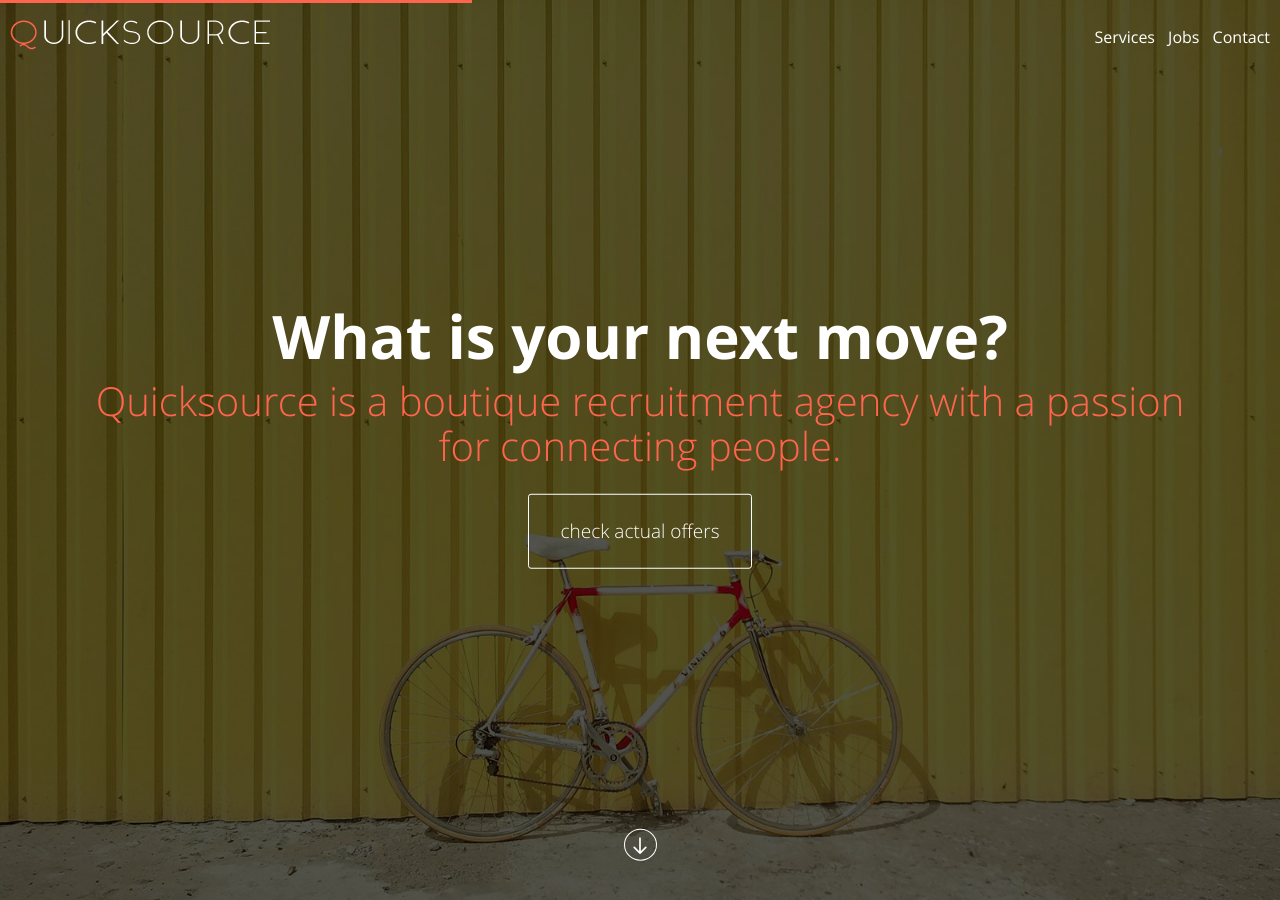
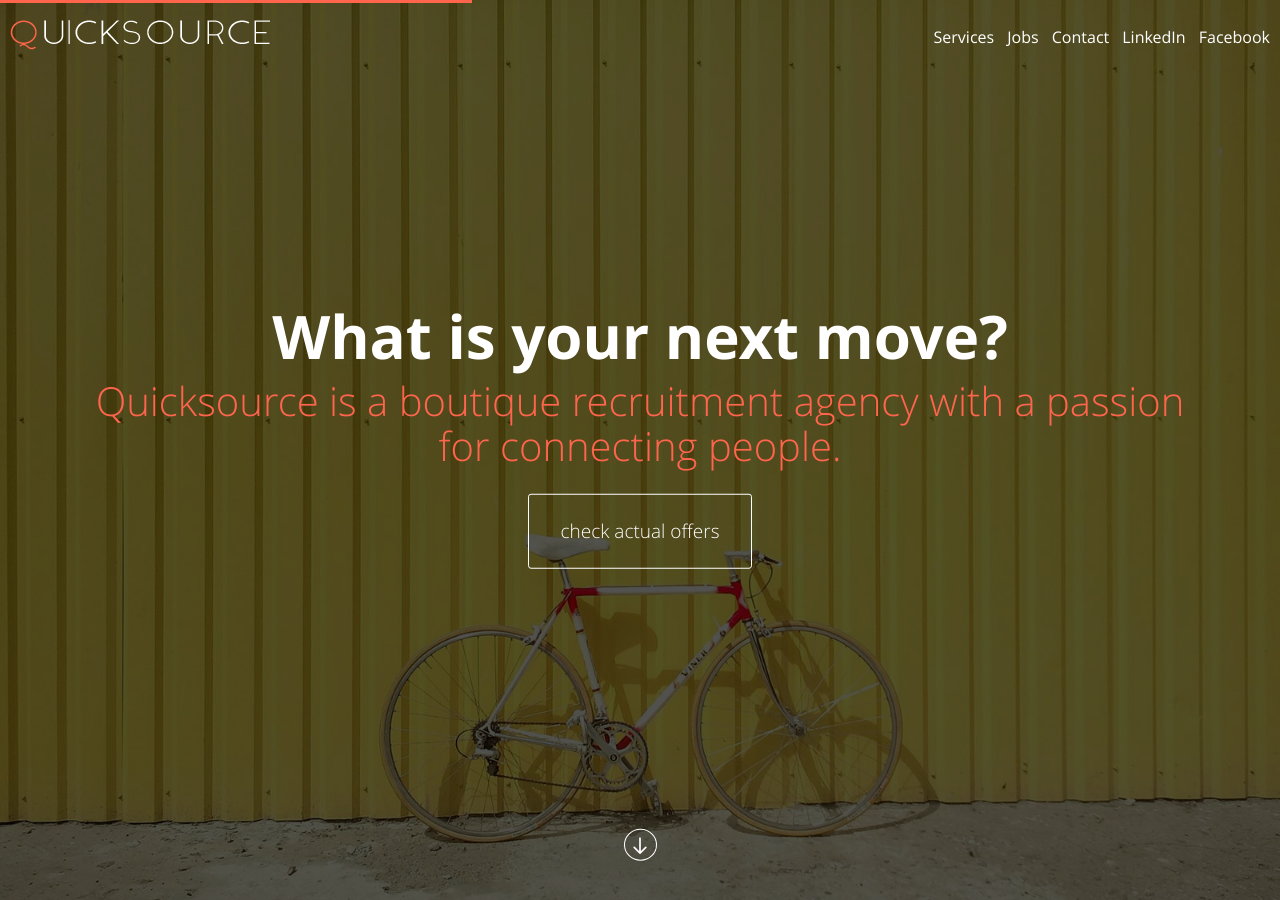
Before and after one commit to lukasborawski/quicksource.github.io, a Jekyll site: the page built from index.html, in a window 1280 px wide. Built offline with Jekyll 4.4.1, drawn with Linux system fonts in a browser that asks for light colours; comment, search, counter and statistics services are not loaded.

Commit message:
Configs update

```diff
--- a/_config.yml
+++ b/_config.yml
@@ -19,7 +19,7 @@ markdown: kramdown
 
 # Excludes
 exclude:
-  ['font/fontcustom/', 'font/selection.json', 'node_modules', 'gulpfile.js', 'package.json', 'deploy.sh']
+  ['font/fontcustom/', 'font/selection.json', 'node_modules/', 'gulpfile.js', 'package.json', 'deploy.sh']
 
 # Others
 node_modules_path: 'js/libs/node_modules/'
--- a/_includes/footer.html
+++ b/_includes/footer.html
@@ -1,15 +1,15 @@
 <footer class="box-full_width shift-padding_4-bottom" role="footer">
     <div class="c-content">
         <div class="box-full_width-grid-vertical_align_middle">
-            <div class="column-width_4 rwd-break_portrait_tablet-cut_hidden rwd-break_portrait_iphone6-cut_hidden">
+            <div class="column-width_5 rwd-break_portrait_tablet-cut_hidden rwd-break_portrait_iphone6-cut_hidden">
                 <div class="c-logo">
                     <img src="img/main-logo-medium.png" alt="Quicksource Logo"/>
                 </div>
             </div>
-            <div class="column-width_4 text-align_center rwd-break_portrait_tablet-cut_full rwd-break_portrait_iphone6-cut_full">
+            <div class="column-width_2 text-align_center rwd-break_portrait_tablet-cut_full rwd-break_portrait_iphone6-cut_full">
                 <i class="js-navigation-anchor icon-arrow_top-size_2-color_bwhite box-vertical_align_middle-inline border_full-color_white-radius_circle shift-padding_1 cursor-pointer" data-target="head"></i>
             </div>
-            <div class="column-width_4 rwd-break_portrait_tablet-cut_hidden rwd-break_portrait_iphone6-cut_hidden">
+            <div class="column-width_5 rwd-break_portrait_tablet-cut_hidden rwd-break_portrait_iphone6-cut_hidden">
                 {% include nav.html %}
             </div>
         </div>
--- a/_includes/nav.html
+++ b/_includes/nav.html
@@ -2,4 +2,6 @@
     {% for element in site.data.l.nav %}
         <span href="{{ element.[site.lang] }}" class="js-navigation-anchor text-size_medium-color_bwhite-capitalize shift-padding_2-left cursor-pointer" data-target="{{ element.[site.lang] }}">{{ element.[site.lang] }}</span>
     {% endfor %}
+    <a href="https://www.linkedin.com/company/1848135" class="text-size_medium-color_bwhite-capitalize shift-padding_2-left cursor-pointer" target="_blank">LinkedIn</a>
+    <a href="https://www.facebook.com/Quicksource-Recruitment-Solutions-184855341535301/" class="text-size_medium-color_bwhite-capitalize shift-padding_2-left cursor-pointer" target="_blank">Facebook</a>
 </nav>
--- a/css/style.scss
+++ b/css/style.scss
@@ -35,8 +35,6 @@ body {
 header {
   z-index: 10;
   @include position-absolute-custom(0px 0 0 0px);
-  nav {
-  }
 }
 main {
   width: $width-100;
```
Also changed, not shown: 1 other file.
